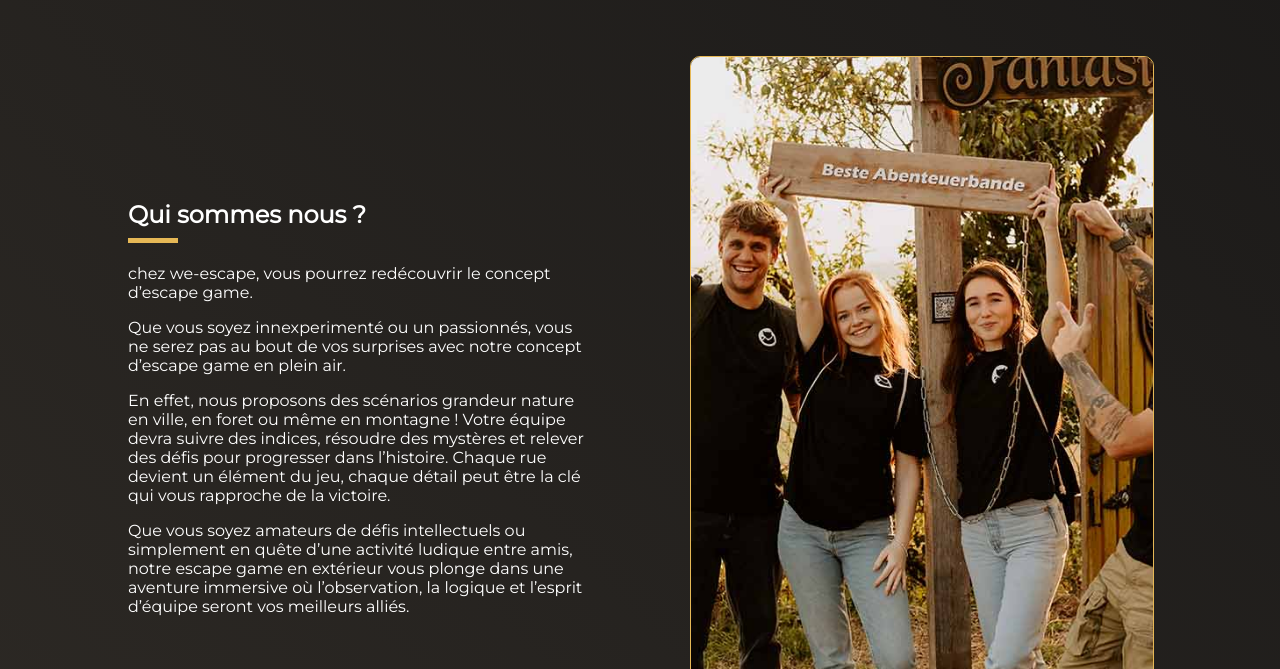
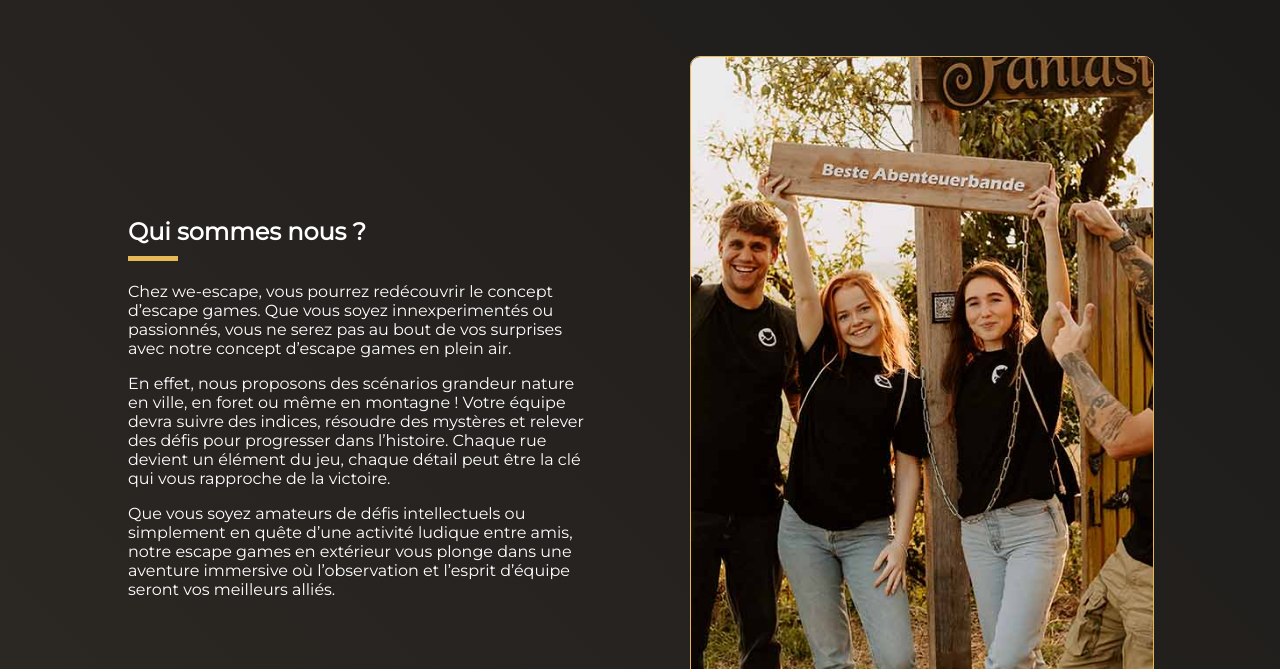
Before and after one commit to maxsanch/SAE401, a PHP site: page /index.php?page=propos in a window 1280 px wide. Shown: the part 956-1625 px from the top of the page. Run offline with PHP 8.4, Linux system fonts and the light colour scheme; data that the repository does not hold is empty.

Commit message:
traduction continuer

```diff
--- a/datas/langues.json
+++ b/datas/langues.json
@@ -31,10 +31,6 @@
         "anglais": "who are we ?",
         "francais": "Qui sommes nous ?"
     },
-    "#socials-media": {
-        "anglais": "who are we ?",
-        "francais": "Qui sommes nous ?"
-    },
     "#Presentation": {
         "anglais": "<p>At we-escape, you can rediscover the concept of escape games. You can have no experience or be a passionate, you won't be at the end of your surprises with our outdoor escape game concept.</p><p>In fact, we offer to you immersives scenaries in cities, in forests or even in montains ! Your team will follow the indices, resolves misteries and challenges to progress. Each roads became a part of the game, Each détails can be the key that will lead you to the victory.</p><p>Whether you're a fan of intellectual challenges or simply looking for a fun activity to enjoy with friends, Our outdoor escape games immerse you into avantures where observation and team coordination will be your best allies.</p>",
         "francais": "<p>Chez we-escape, vous pourrez redécouvrir le concept d’escape games. Que vous soyez innexperimentés ou passionnés, vous ne serez pas au bout de vos surprises avec notre concept d’escape games en plein air.</p><p>En effet, nous proposons des scénarios grandeur nature en ville, en foret ou même en montagne ! Votre équipe devra suivre des indices, résoudre des mystères et relever des défis pour progresser dans l’histoire. Chaque rue devient un élément du jeu, chaque détail peut être la clé qui vous rapproche de la victoire.</p><p>Que vous soyez amateurs de défis intellectuels ou simplement en quête d’une activité ludique entre amis, notre escape games en extérieur vous plonge dans une aventure immersive où l’observation et l’esprit d’équipe seront vos meilleurs alliés.</p>"
@@ -56,7 +52,7 @@
         "francais": "Ajouter un jeu"
     },
     ".about": {
-        "anglais": "about us",
+        "anglais": "About us",
         "francais": "A propos"
     },
     ".games-header": {
@@ -91,9 +87,17 @@
         "anglais": "Coded by par Noah, Maxence et Alexandre | Hosted at the IUT of mulhouse",
         "francais": "Codé par Noah, Maxence et Alexandre | Hébergé à l'IUT de mulhouse"
     },
+    "#GlobalgamePresentation": {
+        "anglais": "<p>An escape game, or evasion game, is an immersive and fun activity where the players must resolve some puzzles and accomplish missions in a limited time, generally 60 minutes. The game is generally in teams (usually between 2 ans 6 players) they need to be coordinate, with reflexion and observation mind.</p><p>Our particularity ? Outdoors escape games !</p><p>The players discovers the game ine a real place (city, park, forest) and follow a story with a lot of indices hidden on their road.</p><p>There is a lot of scenarios : aventure, police investigation, science-fiction, horror, and more.</p>",
+        "francais": "<p>Un escape game, ou jeu d’évasion grandeur nature, est une activité immersive et ludique où les participants doivent résoudre des énigmes et accomplir des missions dans un temps limité, généralement 60 minutes. Ce jeu se joue en équipe (généralement de 2 à 6 joueurs) et repose sur la coopération, la réflexion et l’esprit d’observation.</p><p>Notre particularité ? les escape games en exterieur !</p><p>les participants explorent un lieu réel (ville, parc, forêt) et suivent une intrigue avec des indices disséminés sur leur parcours.</p><p>Ils se déclinent en divers scénarios : aventure, enquête policière, science-fiction, horreur, et bien plus encore.</p>"
+    },
     ".Discover-button": {
         "anglais": "Discover !",
         "francais": "Découvrir !"
+    },
+    ".escape-game-global": {
+        "anglais": "What is an escape game ?",
+        "francais": "C'est quoi, un escape game ?"
     },
     ".socials-media": {
         "anglais": "Our social medias",
--- a/vues/Apropos.php
+++ b/vues/Apropos.php
@@ -10,7 +10,7 @@ $script = "";
 
 <div class="groupementAll">
     <div class="titrePage">
-        <h1>A propos</h1>
+        <h1 class="about">A propos</h1>
         <div class="rectangleTitre">
         </div>
     </div>
@@ -23,11 +23,11 @@ $script = "";
             </div>
             <div class="text">
                 <div class="titre">
-                    <h2>C'est quoi, un escape game ?</h2>
+                    <h2 class="escape-game-global">C'est quoi, un escape game ?</h2>
                     <div class="rectangleTitre">
                     </div>
                 </div>
-                <div class="textreal">
+                <div class="textreal" id="GlobalgamePresentation">
                     <p>Un escape game, ou jeu d’évasion grandeur nature, est une activité immersive et ludique où les
                         participants doivent résoudre des énigmes et accomplir des missions dans un temps limité,
                         généralement 60 minutes. Ce jeu se joue en équipe (généralement de 2 à 6 joueurs) et repose sur
@@ -48,11 +48,11 @@ $script = "";
         <div class="double">
             <div class="text">
                 <div class="titre">
-                    <h2>Qui sommes nous ?</h2>
+                    <h2 id="who-presentation">Qui sommes nous ?</h2>
                     <div class="rectangleTitre">
                     </div>
                 </div>
-                <div class="textreal">
+                <div class="textreal" id="Presentation">
                     <p>chez we-escape, vous pourrez redécouvrir le concept d’escape game. </p>
                     <p>Que vous soyez innexperimenté ou un passionnés, vous ne serez pas au bout de vos surprises avec
                         notre concept d’escape game en plein air.</p>
```
